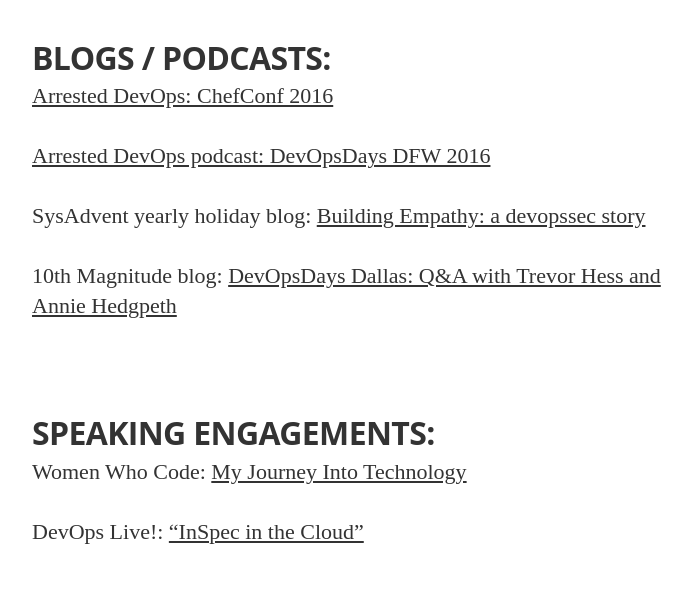
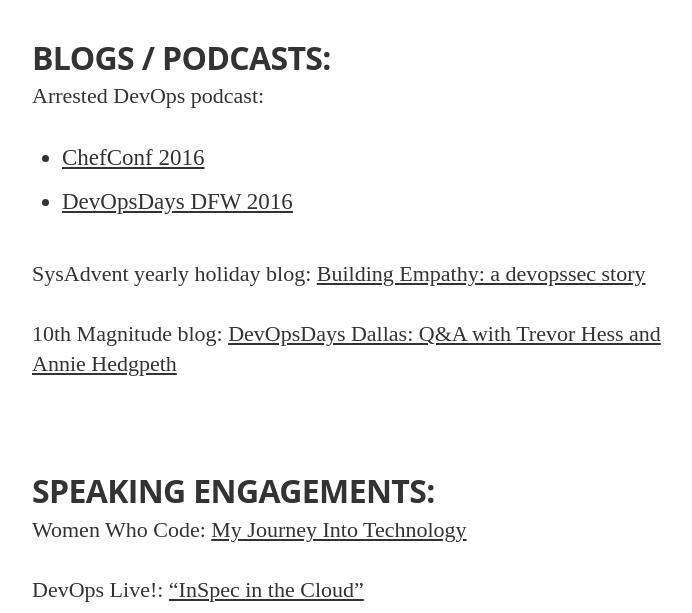
Before and after one commit to anniehedgpeth/anniehedgpeth.github.io, a Jekyll site: the page built from community.md, in a window 1280 px wide and 900 px high, scrolled down 474 px, cut to the strip 177-790 px from the top of the window. Shown: the whole strip, without its empty margins (288-980 px from the left). Built offline with Jekyll 4.4.1, drawn with Linux system fonts in a browser that asks for light colours; nearby versions of some CDN libraries; some web fonts are replaced.

Commit message:
community page cleanup

```diff
--- a/community.md
+++ b/community.md
@@ -7,9 +7,9 @@
 
 
 # BLOGS / PODCASTS:
-[Arrested DevOps: ChefConf 2016](https://www.youtube.com/watch?v=U7i4JE4Zk7w&t=578s)
-
-[Arrested DevOps podcast: DevOpsDays DFW 2016](https://www.arresteddevops.com/devopsdays-dfw-2016/)
+Arrested DevOps podcast:
+ - [ChefConf 2016](https://www.youtube.com/watch?v=U7i4JE4Zk7w&t=578s)
+ - [DevOpsDays DFW 2016](https://www.arresteddevops.com/devopsdays-dfw-2016/)
 
 SysAdvent yearly holiday blog: [Building Empathy: a devopssec story](buff.ly/2gRAtHs)
 
```
